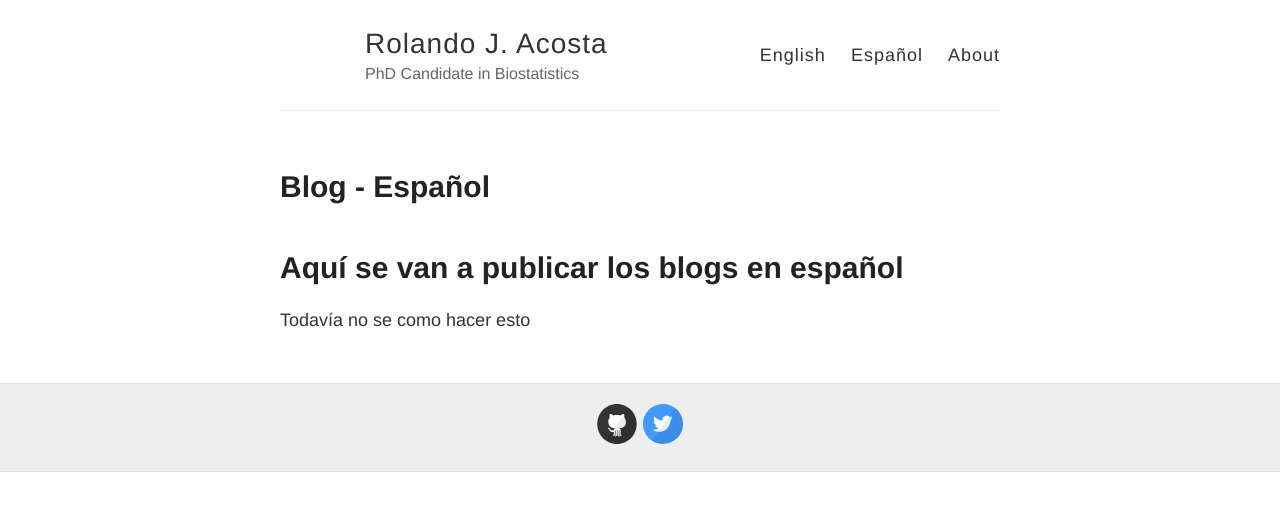
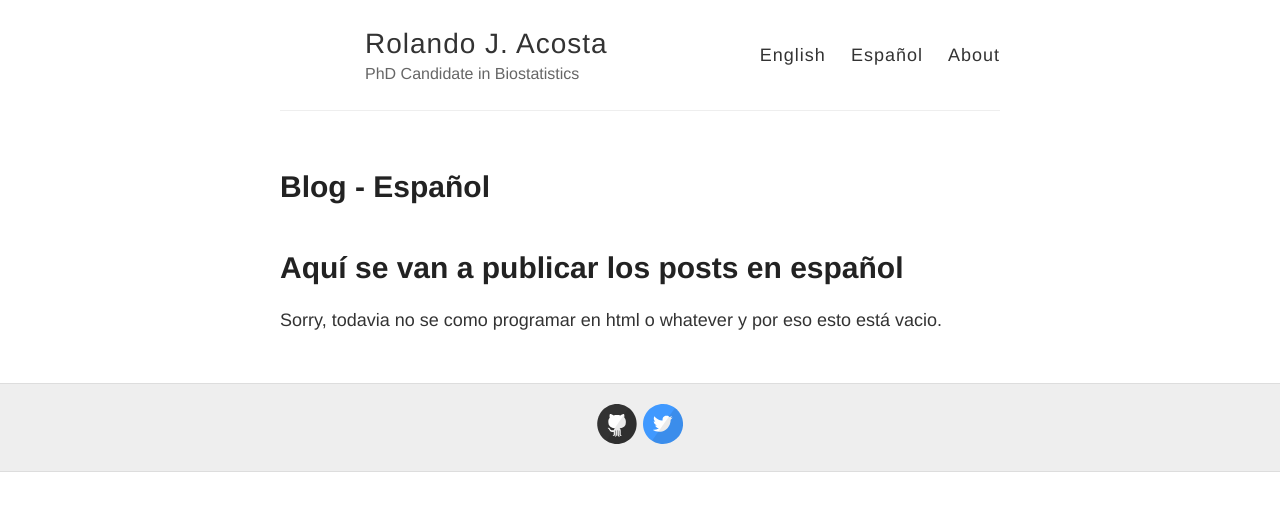
Before and after one commit to RJNunez/old-blog, a Jekyll site: the page built from blog-espanol.md, in a window 1280 px wide. Shown: the top 511 px of the page. Built offline with Jekyll 4.4.1, drawn with Linux system fonts in a browser that asks for light colours.

Commit message:
Update blog-espanol.md

```diff
--- a/blog-espanol.md
+++ b/blog-espanol.md
@@ -4,5 +4,5 @@ title: Blog - Español
 permalink: /blog-espanol/
 ---
 
-# Aquí se van a publicar los blogs en español
-Todavía no se como hacer esto
+# Aquí se van a publicar los posts en español
+Sorry, todavia no se como programar en html o whatever y por eso esto está vacio.
```
